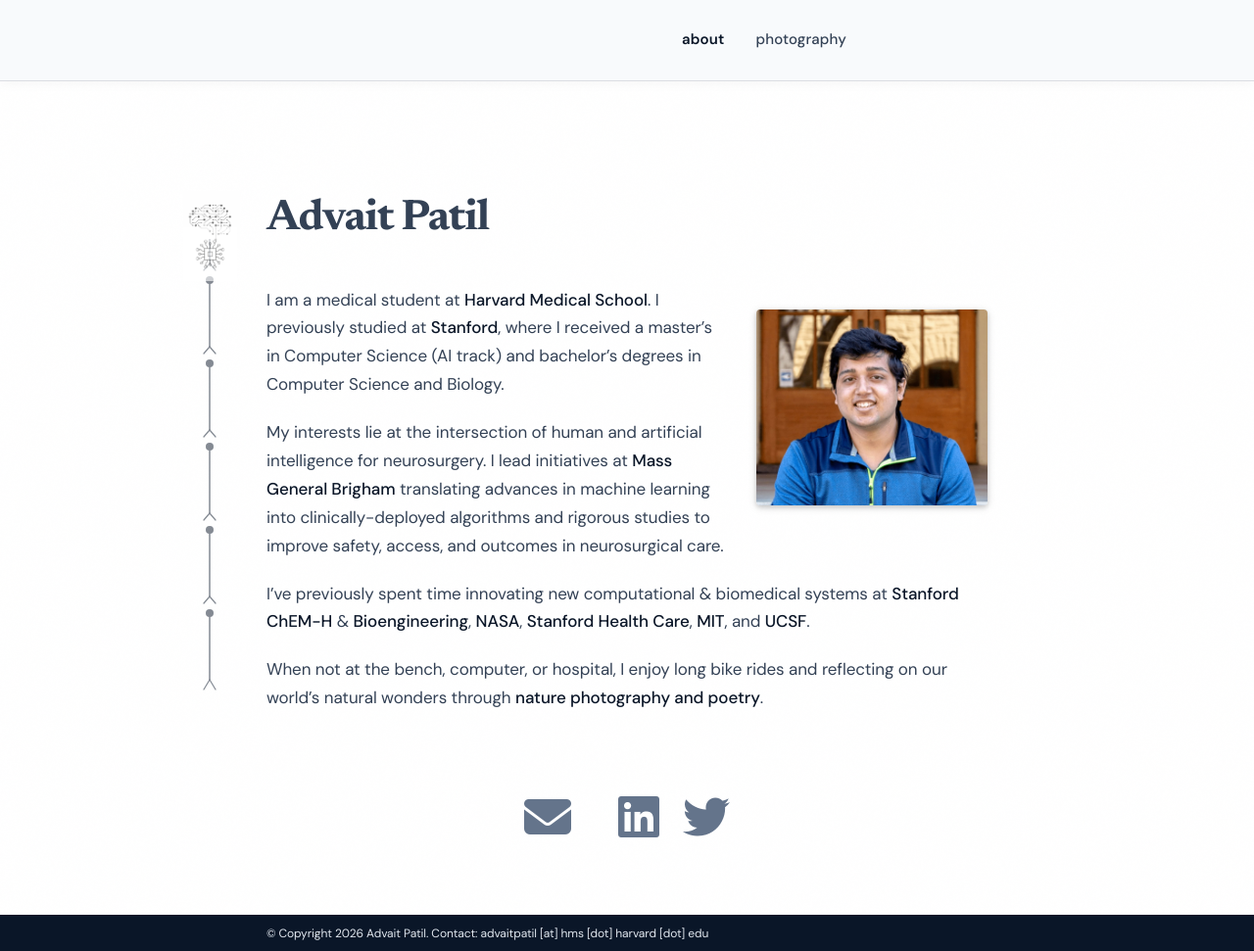
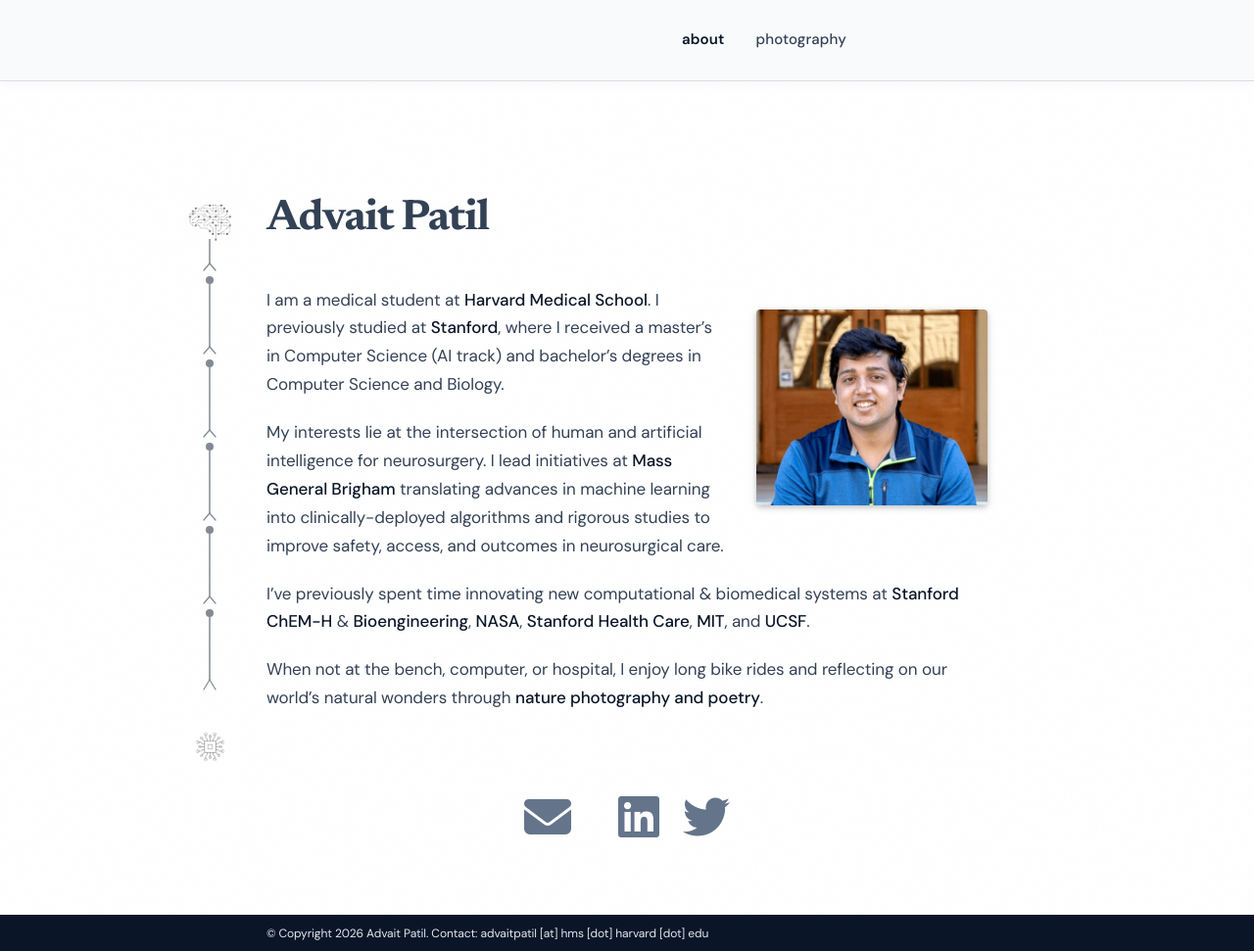
Before and after one commit to advaitapatil/advaitapatil.github.io, a Jekyll site: the page built from _pages/about.md, in a window 1280 px wide and 971 px high. Shown: the whole window at 98% size. Built offline with Jekyll 4.4.1, drawn with Linux system fonts in a browser that asks for light colours; comment, search, counter and statistics services are not loaded; a style sheet for code colours, icons or effects is not loaded.

Commit message:
icon positioning

```diff
--- a/_sass/_custom.scss
+++ b/_sass/_custom.scss
@@ -106,7 +106,10 @@
   }
 
   // Circuit image at bottom
-  .social::before {
+  .social {
+    position: relative;
+
+    &::before {
       content: '';
       position: absolute;
       top: -60px;
@@ -121,13 +124,14 @@
       opacity: 0.6;
     }
   }
+}
 
 @media (max-width: 768px) {
   .about-page {
     .post-title::before,
     .post article::before,
     .social::before {
-      display: none;
+      display: none !important;
     }
   }
 }
```
Lines whose indentation alone changed are shown as unchanged.
